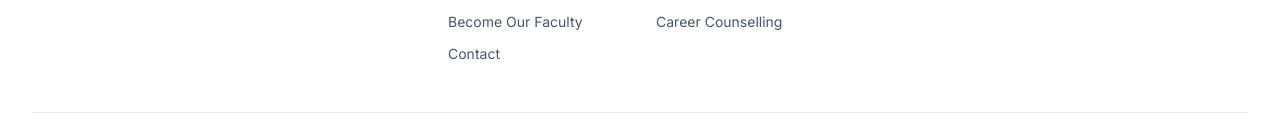
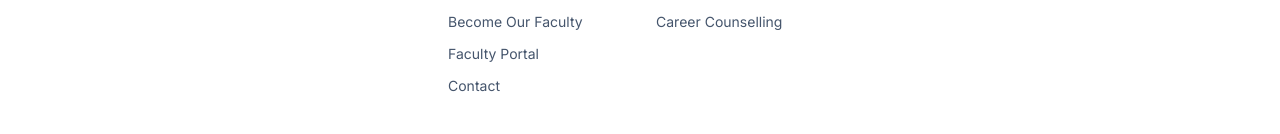
Before and after one commit to littlelanternweb/LITTLE-LANTERN, a Next.js app: page / in a window 1280 px wide. Shown: the part 2948-3082 px from the top of the page. Built offline with nearby package versions, Linux system fonts and the light colour scheme; no server answers; the database is empty.

Commit message:
Add Faculty Portal link to footer

```diff
--- a/src/components/layout/footer.tsx
+++ b/src/components/layout/footer.tsx
@@ -37,6 +37,7 @@ export function Footer() {
               <li><Link href="/#services" className="hover:text-primary transition-colors">Services</Link></li>
               <li><Link href="/#specialists" className="hover:text-primary transition-colors">Specialists</Link></li>
               <li><Link href="/careers" className="hover:text-primary transition-colors">Become Our Faculty</Link></li>
+              <li><Link href="/admin/login" className="hover:text-primary transition-colors">Faculty Portal</Link></li>
               <li><Link href="/#contact" className="hover:text-primary transition-colors">Contact</Link></li>
             </ul>
           </div>
```
